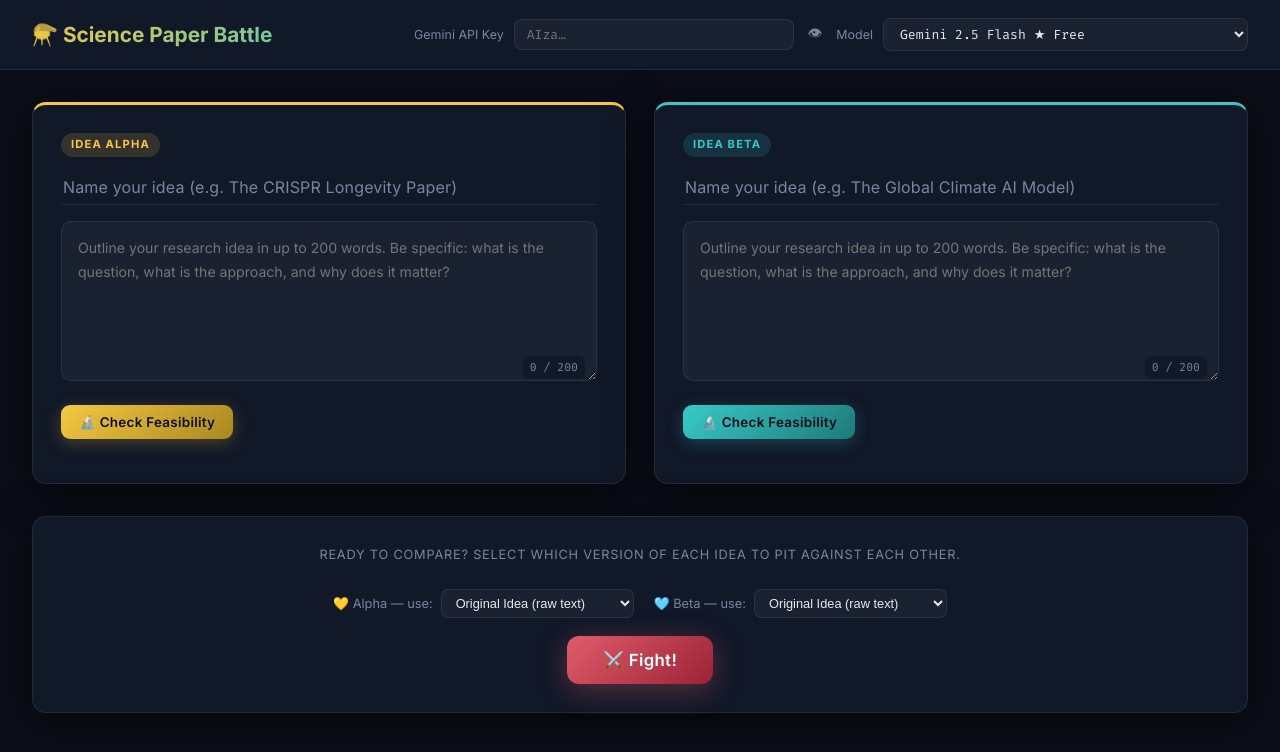
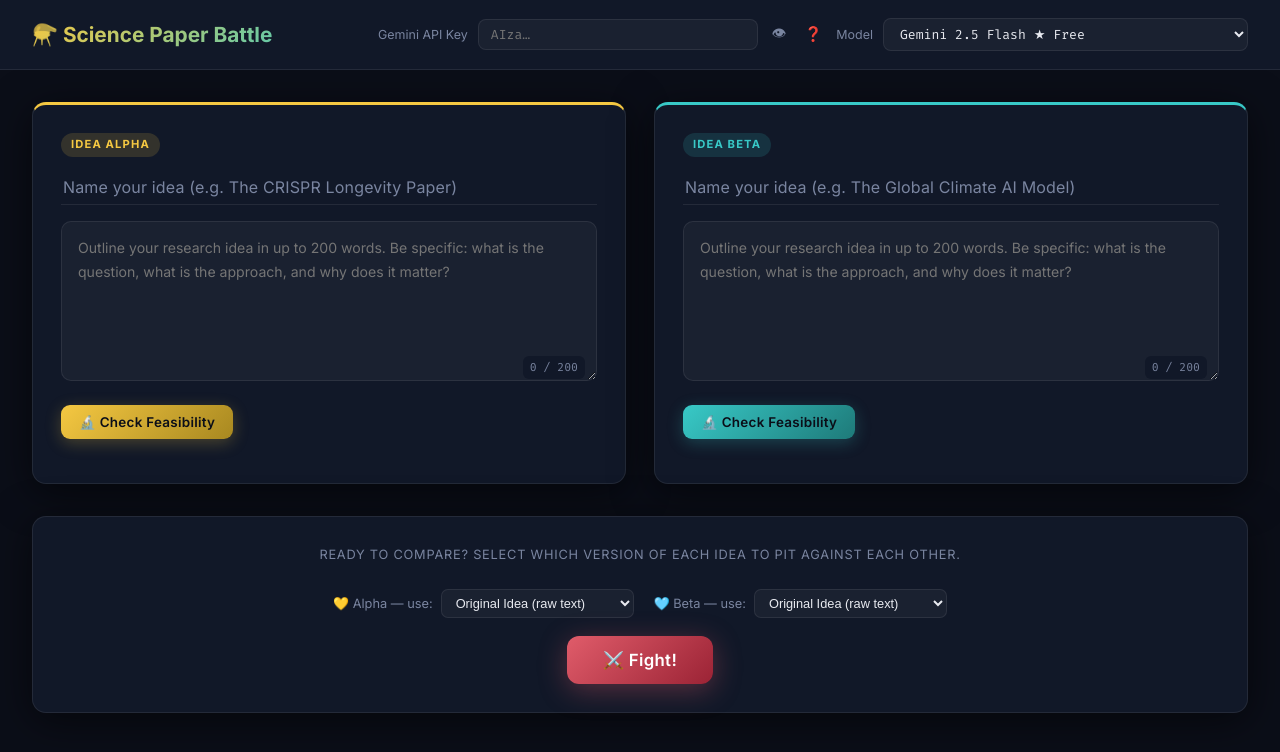
Before and after one commit to Camilo-Mora/ScienceBattle, a plain HTML site: page index.html in a window 1280 px wide. Drawn offline with nearby package versions, Linux system fonts and the light colour scheme.

Commit message:
Update index.html

```diff
--- a/index.html
+++ b/index.html
@@ -912,6 +912,7 @@
       <label for="apiKey">Gemini API Key</label>
       <input type="password" id="apiKey" placeholder="AIza…" autocomplete="off" />
       <button class="api-key-toggle" id="toggleKey" title="Show/hide key">👁</button>
+      <button class="api-key-toggle" onclick="alert('To get a Gemini API Key:\n1. Visit https://aistudio.google.com/app/apikey\n2. Sign in with your Google account\n3. Click \'Create API key\'')" title="How to get a Gemini API Key">❓</button>
       <label for="modelSelect">Model</label>
       <select id="modelSelect">
         <optgroup label="─── Gemini 3.x (Latest) ───">
```
